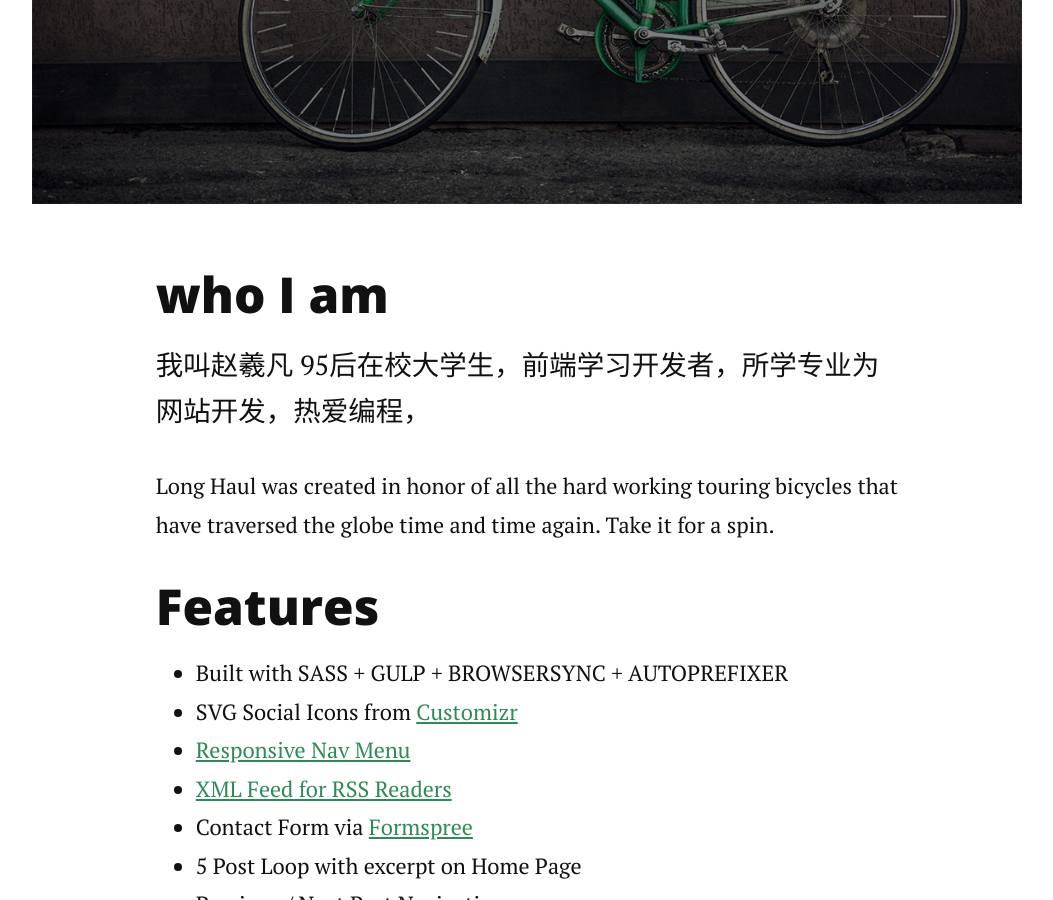
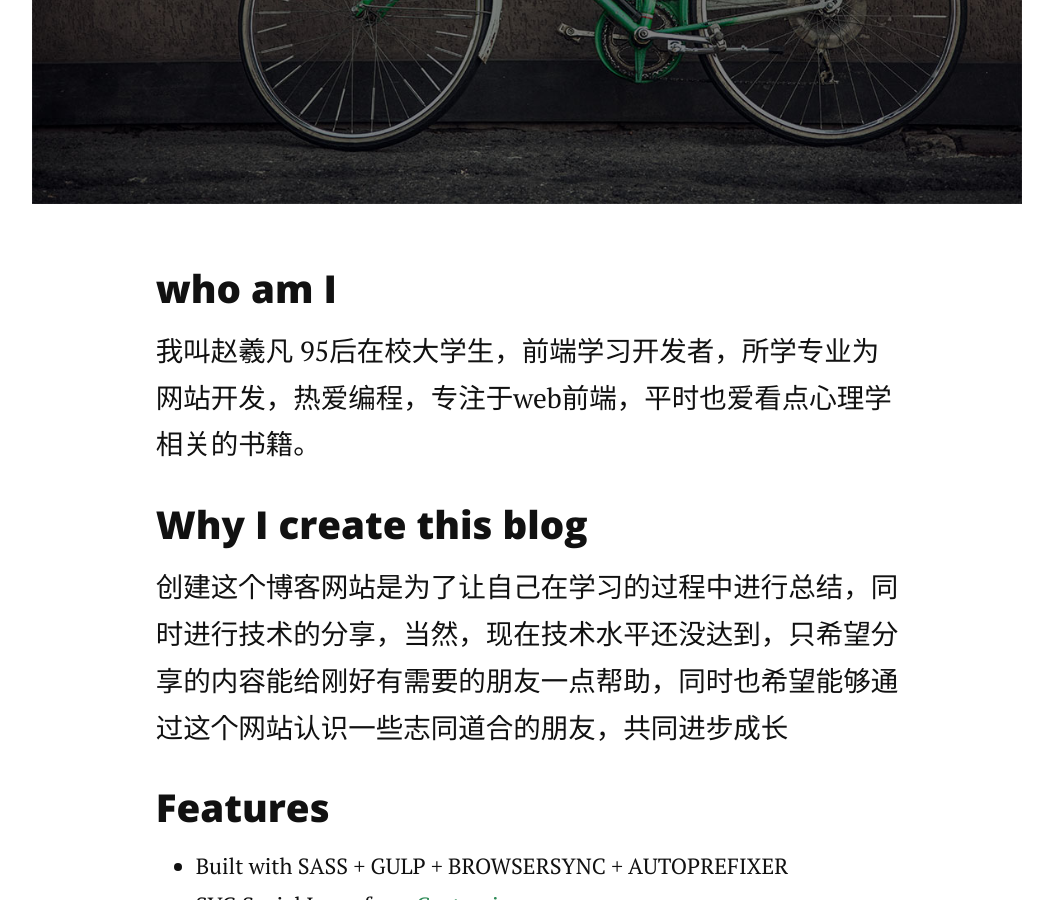
Before and after one commit to lem0nfan/lem0nfan.github.io, a Jekyll site: the page built from about.md, in a window 1280 px wide and 900 px high, scrolled down 953 px. Shown: the whole window, without its empty margins (113-1166 px from the left). Built offline with Jekyll 4.4.1, drawn with Linux system fonts in a browser that asks for light colours; nearby versions of some CDN libraries.

Commit message:
Update about.md

```diff
--- a/about.md
+++ b/about.md
@@ -6,10 +6,11 @@ title: About Me
 <div class="post">
 	<h1 class="pageTitle">About Me</h1>
 	<img src="{{ '/assets/img/touring.jpg' | prepend: site.baseurl }}" alt="">
-	<h2>who I am</h2>
-	<p class="intro">我叫赵羲凡 95后在校大学生，前端学习开发者，所学专业为网站开发，热爱编程，</p>
-	<p>Long Haul was created in honor of all the hard working touring bicycles that have traversed the globe time and time again. Take it for a spin.</p>
-	<h2>Features</h2>
+	<h3>who am I</h3>
+	<p class="intro">我叫赵羲凡 95后在校大学生，前端学习开发者，所学专业为网站开发，热爱编程，专注于web前端，平时也爱看点心理学相关的书籍。</p>
+	<h3>Why I create this blog</h3>
+	<p class="intro">创建这个博客网站是为了让自己在学习的过程中进行总结，同时进行技术的分享，当然，现在技术水平还没达到，只希望分享的内容能给刚好有需要的朋友一点帮助，同时也希望能够通过这个网站认识一些志同道合的朋友，共同进步成长</p>
+	<h3>Features</h3>
 	<ul>
 		<li>Built with SASS + GULP + BROWSERSYNC + AUTOPREFIXER</li>
   		<li>SVG Social Icons from <a href="http://customizr.net/icons/">Customizr</a></li>
```
